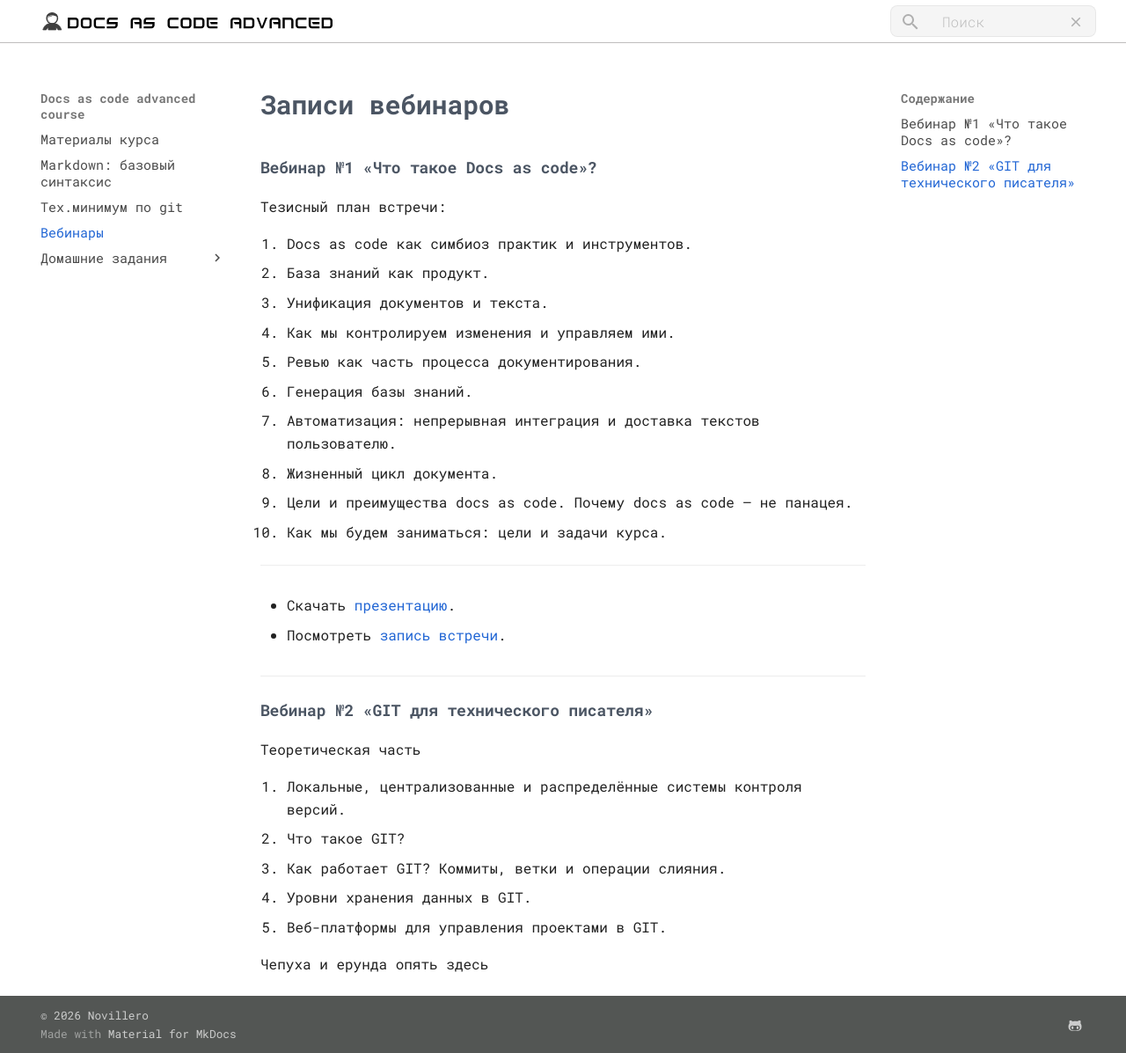
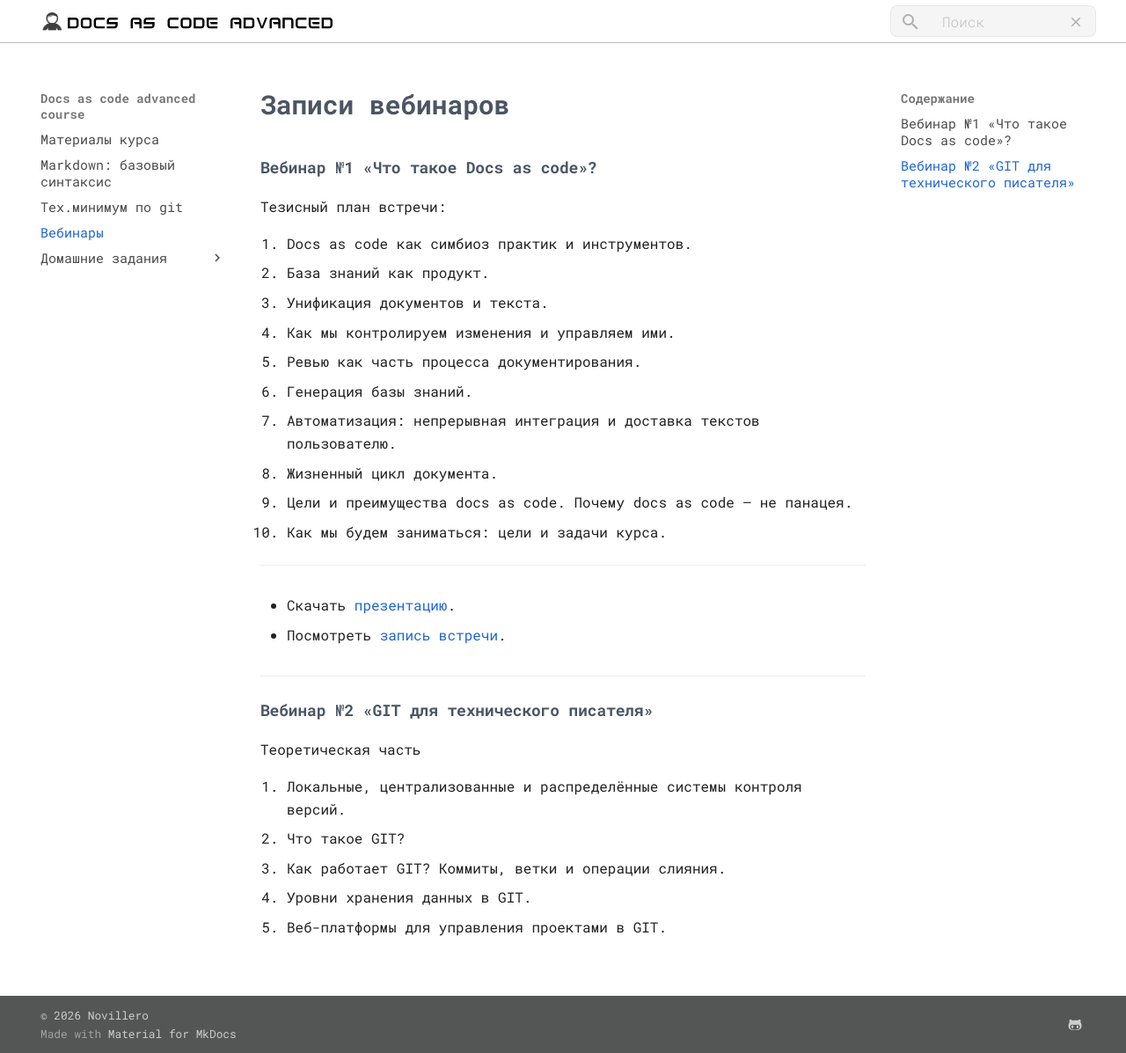
Before and after one commit to novillero/dac-4, an MkDocs documentation site: the page built from docs/meetings.md, in a window 1280 px wide and 1197 px high. Shown: the whole window at 88% size. Built offline with MkDocs 1.6.1 and Material for MkDocs 9.7.7, drawn with Linux system fonts in a browser that asks for light colours.

Commit message:
Revert "добавил какую-то чепуху"
This reverts commit 1785c4648177098fd28731747905147c7fde8253.

```diff
--- a/docs/meetings.md
+++ b/docs/meetings.md
@@ -32,5 +32,3 @@
 3. Как работает GIT? Коммиты, ветки и операции слияния.
 4. Уровни хранения данных в GIT.
 5. Веб-платформы для управления проектами в GIT.
-
-Чепуха и ерунда опять здесь
```
